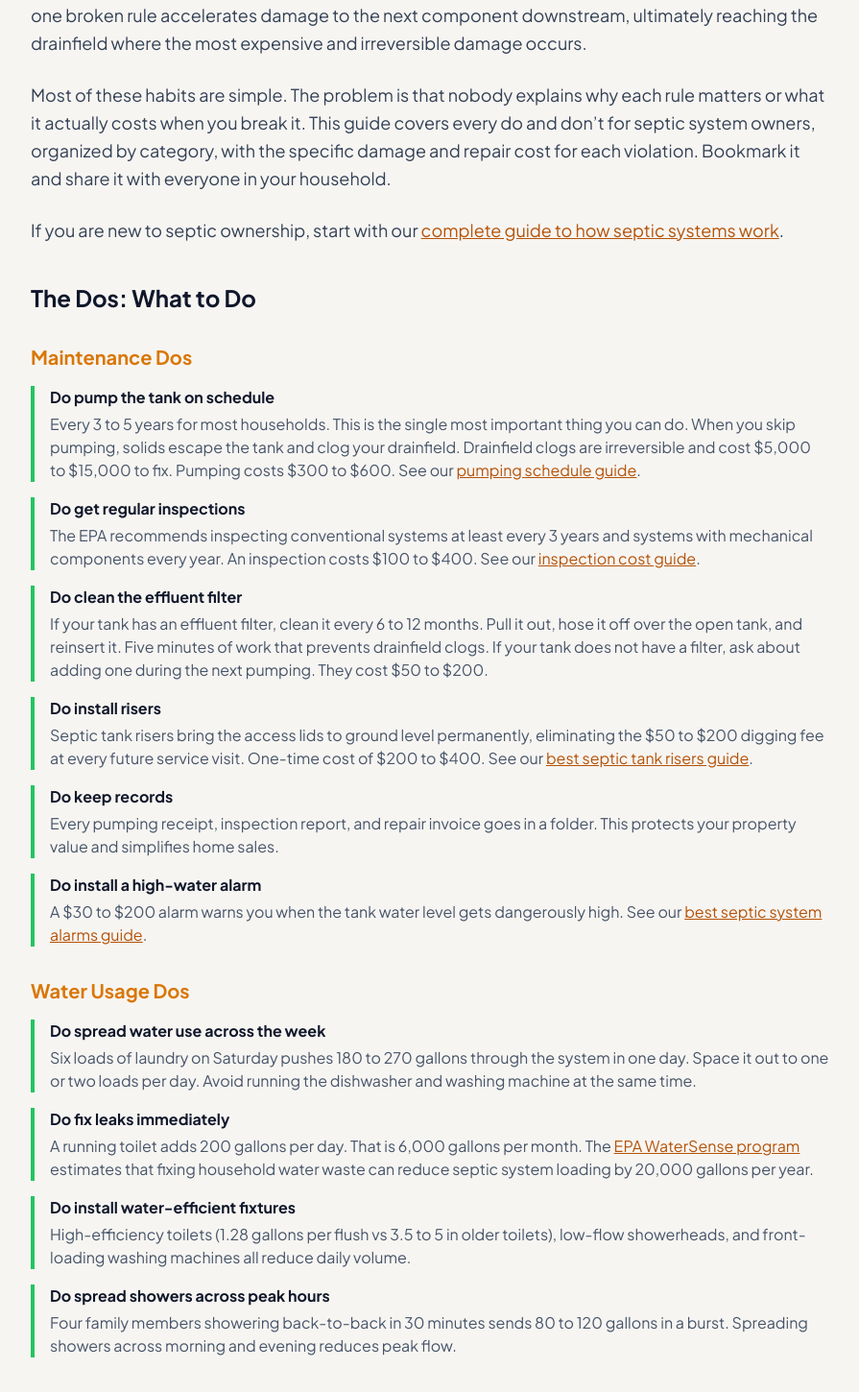
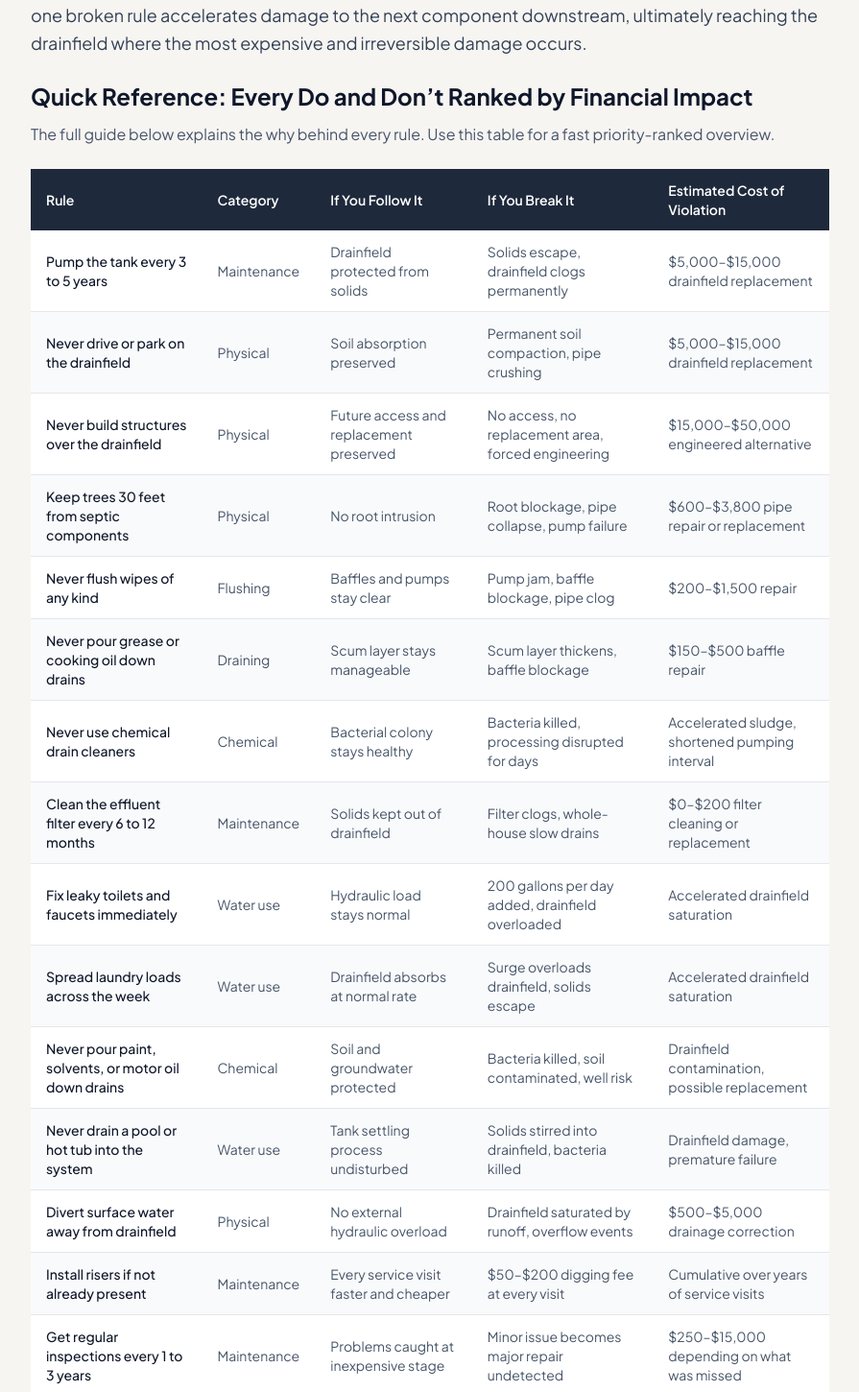
Before and after one commit to thebasementguide2026/theseptic.guide-, a Next.js app: page /guides/septic-dos-and-donts in a window 1280 px wide. Shown: the part 802-2252 px from the top of the page at 96% size, without its empty margins (192-1087 px from the left). Built offline with nearby package versions, Linux system fonts and the light colour scheme.

Commit message:
Add Quick Reference financial impact table to septic-dos-and-donts page

```diff
--- a/app/guides/septic-dos-and-donts/page.tsx
+++ b/app/guides/septic-dos-and-donts/page.tsx
@@ -100,6 +100,34 @@ export default function SepticDosAndDontsPage() {
       {/* Article Body */}
       <article className="max-w-4xl mx-auto px-4 sm:px-6 lg:px-8 py-10">
         <p className="text-lg text-slate-700 mb-6 leading-relaxed">Septic system dos and don&rsquo;ts are the household habits, maintenance practices, and physical property rules that collectively determine whether an on-site wastewater system reaches its full 20 to 30 year lifespan or fails prematurely from damage that could have been prevented. A septic system is a biological treatment plant that depends on living anaerobic bacteria to process waste, and the rules that protect it fall into four categories: what enters the system through toilets and drains, how much water enters and how quickly, what happens physically above and around the tank and drainfield, and whether the tank is inspected and pumped on schedule. Unlike most home systems where neglect causes gradual decline, septic violations cause cascading failures where one broken rule accelerates damage to the next component downstream, ultimately reaching the drainfield where the most expensive and irreversible damage occurs.</p>
+
+                {/* Quick Reference Table */}
+        <section className="mb-10">
+          <h2 className="text-2xl font-bold text-slate-900 mb-3">Quick Reference: Every Do and Don&rsquo;t Ranked by Financial Impact</h2>
+          <p className="text-slate-600 mb-6">The full guide below explains the why behind every rule. Use this table for a fast priority-ranked overview.</p>
+          <div className="overflow-x-auto">
+            <table className="w-full border-collapse text-sm">
+              <thead><tr className="bg-slate-800 text-white"><th className="px-4 py-3 text-left font-semibold">Rule</th><th className="px-4 py-3 text-left font-semibold">Category</th><th className="px-4 py-3 text-left font-semibold">If You Follow It</th><th className="px-4 py-3 text-left font-semibold">If You Break It</th><th className="px-4 py-3 text-left font-semibold">Estimated Cost of Violation</th></tr></thead>
+              <tbody className="divide-y divide-gray-200">
+                <tr className="bg-white"><td className="px-4 py-3 font-medium text-slate-900">Pump the tank every 3 to 5 years</td><td className="px-4 py-3 text-slate-600">Maintenance</td><td className="px-4 py-3 text-slate-600">Drainfield protected from solids</td><td className="px-4 py-3 text-slate-600">Solids escape, drainfield clogs permanently</td><td className="px-4 py-3 text-slate-600">$5,000&ndash;$15,000 drainfield replacement</td></tr>
+                <tr className="bg-gray-50"><td className="px-4 py-3 font-medium text-slate-900">Never drive or park on the drainfield</td><td className="px-4 py-3 text-slate-600">Physical</td><td className="px-4 py-3 text-slate-600">Soil absorption preserved</td><td className="px-4 py-3 text-slate-600">Permanent soil compaction, pipe crushing</td><td className="px-4 py-3 text-slate-600">$5,000&ndash;$15,000 drainfield replacement</td></tr>
+                <tr className="bg-white"><td className="px-4 py-3 font-medium text-slate-900">Never build structures over the drainfield</td><td className="px-4 py-3 text-slate-600">Physical</td><td className="px-4 py-3 text-slate-600">Future access and replacement preserved</td><td className="px-4 py-3 text-slate-600">No access, no replacement area, forced engineering</td><td className="px-4 py-3 text-slate-600">$15,000&ndash;$50,000 engineered alternative</td></tr>
+                <tr className="bg-gray-50"><td className="px-4 py-3 font-medium text-slate-900">Keep trees 30 feet from septic components</td><td className="px-4 py-3 text-slate-600">Physical</td><td className="px-4 py-3 text-slate-600">No root intrusion</td><td className="px-4 py-3 text-slate-600">Root blockage, pipe collapse, pump failure</td><td className="px-4 py-3 text-slate-600">$600&ndash;$3,800 pipe repair or replacement</td></tr>
+                <tr className="bg-white"><td className="px-4 py-3 font-medium text-slate-900">Never flush wipes of any kind</td><td className="px-4 py-3 text-slate-600">Flushing</td><td className="px-4 py-3 text-slate-600">Baffles and pumps stay clear</td><td className="px-4 py-3 text-slate-600">Pump jam, baffle blockage, pipe clog</td><td className="px-4 py-3 text-slate-600">$200&ndash;$1,500 repair</td></tr>
+                <tr className="bg-gray-50"><td className="px-4 py-3 font-medium text-slate-900">Never pour grease or cooking oil down drains</td><td className="px-4 py-3 text-slate-600">Draining</td><td className="px-4 py-3 text-slate-600">Scum layer stays manageable</td><td className="px-4 py-3 text-slate-600">Scum layer thickens, baffle blockage</td><td className="px-4 py-3 text-slate-600">$150&ndash;$500 baffle repair</td></tr>
+                <tr className="bg-white"><td className="px-4 py-3 font-medium text-slate-900">Never use chemical drain cleaners</td><td className="px-4 py-3 text-slate-600">Chemical</td><td className="px-4 py-3 text-slate-600">Bacterial colony stays healthy</td><td className="px-4 py-3 text-slate-600">Bacteria killed, processing disrupted for days</td><td className="px-4 py-3 text-slate-600">Accelerated sludge, shortened pumping interval</td></tr>
+                <tr className="bg-gray-50"><td className="px-4 py-3 font-medium text-slate-900">Clean the effluent filter every 6 to 12 months</td><td className="px-4 py-3 text-slate-600">Maintenance</td><td className="px-4 py-3 text-slate-600">Solids kept out of drainfield</td><td className="px-4 py-3 text-slate-600">Filter clogs, whole-house slow drains</td><td className="px-4 py-3 text-slate-600">$0&ndash;$200 filter cleaning or replacement</td></tr>
+                <tr className="bg-white"><td className="px-4 py-3 font-medium text-slate-900">Fix leaky toilets and faucets immediately</td><td className="px-4 py-3 text-slate-600">Water use</td><td className="px-4 py-3 text-slate-600">Hydraulic load stays normal</td><td className="px-4 py-3 text-slate-600">200 gallons per day added, drainfield overloaded</td><td className="px-4 py-3 text-slate-600">Accelerated drainfield saturation</td></tr>
+                <tr className="bg-gray-50"><td className="px-4 py-3 font-medium text-slate-900">Spread laundry loads across the week</td><td className="px-4 py-3 text-slate-600">Water use</td><td className="px-4 py-3 text-slate-600">Drainfield absorbs at normal rate</td><td className="px-4 py-3 text-slate-600">Surge overloads drainfield, solids escape</td><td className="px-4 py-3 text-slate-600">Accelerated drainfield saturation</td></tr>
+                <tr className="bg-white"><td className="px-4 py-3 font-medium text-slate-900">Never pour paint, solvents, or motor oil down drains</td><td className="px-4 py-3 text-slate-600">Chemical</td><td className="px-4 py-3 text-slate-600">Soil and groundwater protected</td><td className="px-4 py-3 text-slate-600">Bacteria killed, soil contaminated, well risk</td><td className="px-4 py-3 text-slate-600">Drainfield contamination, possible replacement</td></tr>
+                <tr className="bg-gray-50"><td className="px-4 py-3 font-medium text-slate-900">Never drain a pool or hot tub into the system</td><td className="px-4 py-3 text-slate-600">Water use</td><td className="px-4 py-3 text-slate-600">Tank settling process undisturbed</td><td className="px-4 py-3 text-slate-600">Solids stirred into drainfield, bacteria killed</td><td className="px-4 py-3 text-slate-600">Drainfield damage, premature failure</td></tr>
+                <tr className="bg-white"><td className="px-4 py-3 font-medium text-slate-900">Divert surface water away from drainfield</td><td className="px-4 py-3 text-slate-600">Physical</td><td className="px-4 py-3 text-slate-600">No external hydraulic overload</td><td className="px-4 py-3 text-slate-600">Drainfield saturated by runoff, overflow events</td><td className="px-4 py-3 text-slate-600">$500&ndash;$5,000 drainage correction</td></tr>
+                <tr className="bg-gray-50"><td className="px-4 py-3 font-medium text-slate-900">Install risers if not already present</td><td className="px-4 py-3 text-slate-600">Maintenance</td><td className="px-4 py-3 text-slate-600">Every service visit faster and cheaper</td><td className="px-4 py-3 text-slate-600">$50&ndash;$200 digging fee at every visit</td><td className="px-4 py-3 text-slate-600">Cumulative over years of service visits</td></tr>
+                <tr className="bg-white"><td className="px-4 py-3 font-medium text-slate-900">Get regular inspections every 1 to 3 years</td><td className="px-4 py-3 text-slate-600">Maintenance</td><td className="px-4 py-3 text-slate-600">Problems caught at inexpensive stage</td><td className="px-4 py-3 text-slate-600">Minor issue becomes major repair undetected</td><td className="px-4 py-3 text-slate-600">$250&ndash;$15,000 depending on what was missed</td></tr>
+              </tbody>
+            </table>
+          </div>
+        </section>
           <p className="text-lg text-slate-700 mb-6 leading-relaxed">Most of these habits are simple. The problem is that nobody explains why each rule matters or what it actually costs when you break it. This guide covers every do and don&rsquo;t for septic system owners, organized by category, with the specific damage and repair cost for each violation. Bookmark it and share it with everyone in your household.</p>
         <p className="text-lg text-slate-700 mb-10 leading-relaxed">If you are new to septic ownership, start with our <Link href="/articles/complete-septic-guide" className="text-amber-700 underline hover:text-amber-900">complete guide to how septic systems work</Link>.</p>
         {/* THE DOS */}
```
